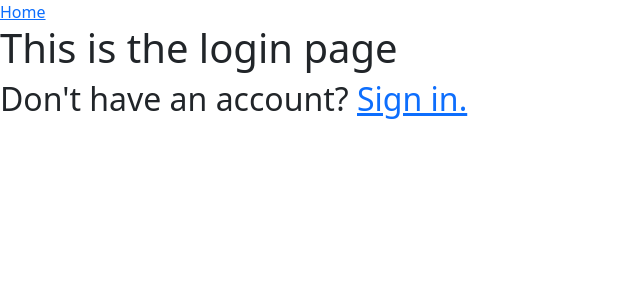
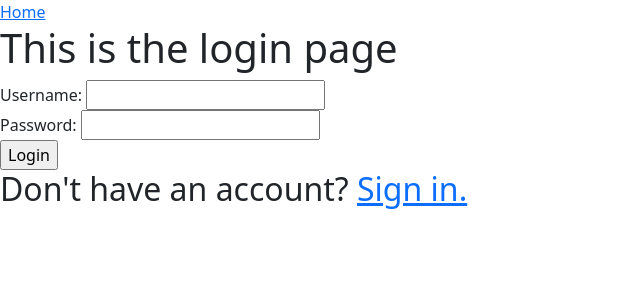
Before and after one commit to lucasmaranhao2/track-quest, a Django app: page /user/login/ in a window 1280 px wide. Shown: the top 300 px of the page, without its empty margins (0-640 px from the left). Run offline with Django 5.2, Linux system fonts and the light colour scheme.

Commit message:
feat: add user login

```diff
--- a/templates/login.html
+++ b/templates/login.html
@@ -8,9 +8,18 @@ Login
 <a href="{% url 'home:index' %}">Home</a>
 <h1>This is the login page</h1>
 
+{% if messages %}
+<ul class="messages">
+    {% for message in messages %}
+    <li{% if message.tags %} class="{{ message.tags }}"{% endif %}>{{ message }}</li>
+    {% endfor %}
+</ul>
+{% endif %}
+
 <form action="" method="post">
     {% csrf_token %}
-
+    {{form}}
+    <input type="submit" value="Login">
 </form>
 
 <h2>Don't have an account? <a href="{% url 'user:register' %}">Sign in.</a></h2>
--- a/trackquest/settings.py
+++ b/trackquest/settings.py
@@ -40,6 +40,12 @@ INSTALLED_APPS = [
     'home',
     'user',
 ]
+
+# custom user model
+AUTH_USER_MODEL = 'user.RegisterModel'
+
+# login decorator path
+LOGIN_URL = 'user:login'
 
 MIDDLEWARE = [
     'django.middleware.security.SecurityMiddleware',
--- a/user/forms.py
+++ b/user/forms.py
@@ -1,7 +1,12 @@
 from .models import RegisterModel
 from django.contrib.auth.forms import UserCreationForm
+from django import forms
 
 class RegisterForm(UserCreationForm):
     class Meta:
         model = RegisterModel
         fields = ['username', 'email']
+
+class LoginForm(forms.Form):
+    username = forms.CharField(max_length=100)
+    password = forms.CharField(max_length=100, widget=forms.PasswordInput)
--- a/user/models.py
+++ b/user/models.py
@@ -1,7 +1,7 @@
 from django.db import models
-from django.contrib.auth.models import AbstractBaseUser
+from django.contrib.auth.models import AbstractUser
 
-class RegisterModel(AbstractBaseUser):
+class RegisterModel(AbstractUser):
     username = models.CharField(max_length=100, unique=True)
     email = models.EmailField(max_length=100, unique=True)
 
--- a/user/views.py
+++ b/user/views.py
@@ -1,10 +1,11 @@
 from django.shortcuts import redirect, render
 from django.http import HttpResponse
-from .forms import RegisterForm
+from .forms import RegisterForm, LoginForm
+from django.contrib.auth.decorators import login_required
+from django.contrib.auth import authenticate, login
+from django.contrib import messages
+
 # Create your views here.
-
-def login_view(request):
-    return render(request, 'login.html')
 
 def register_view(request):
     if request.method == 'POST':
@@ -17,5 +18,22 @@ def register_view(request):
         form = RegisterForm()
     return render(request, 'register.html', {'form':form})
 
+def login_view(request):
+    if request.method == 'POST':
+        username = request.POST['username']
+        password = request.POST['password']
+        user = authenticate(request, username=username, password=password)
+        if user is not None:
+            login(request, user)
+            return redirect('user:index')
+        else:
+            form = LoginForm(request.POST)
+            messages.error(request, 'incorrect username or password. Try again.')
+            return render(request, 'login.html', {'form':form})
+    else:
+        form = LoginForm()
+    return render(request, 'login.html', {'form':form})
+
+@login_required
 def index_view(request):
     return render(request, 'user.html')
```
Also changed, not shown: user/migrations/0002_alter_registermodel_options_and_more.py (added).
